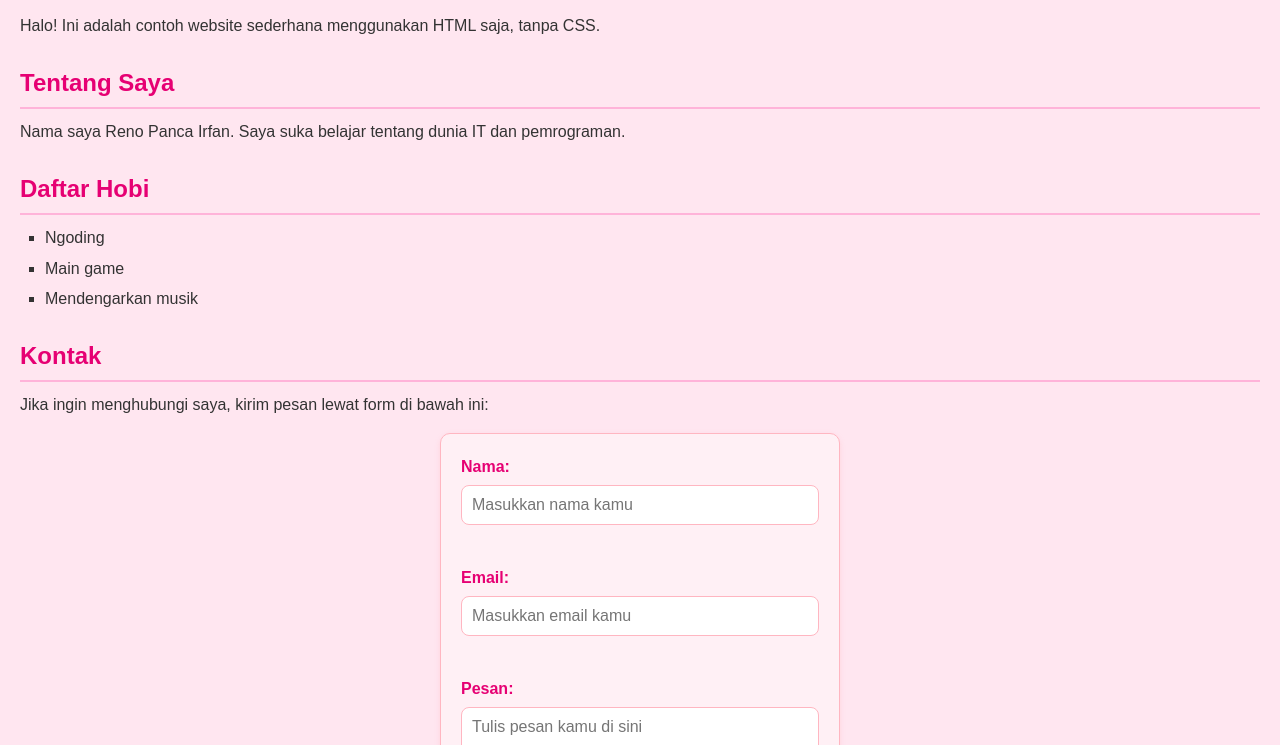
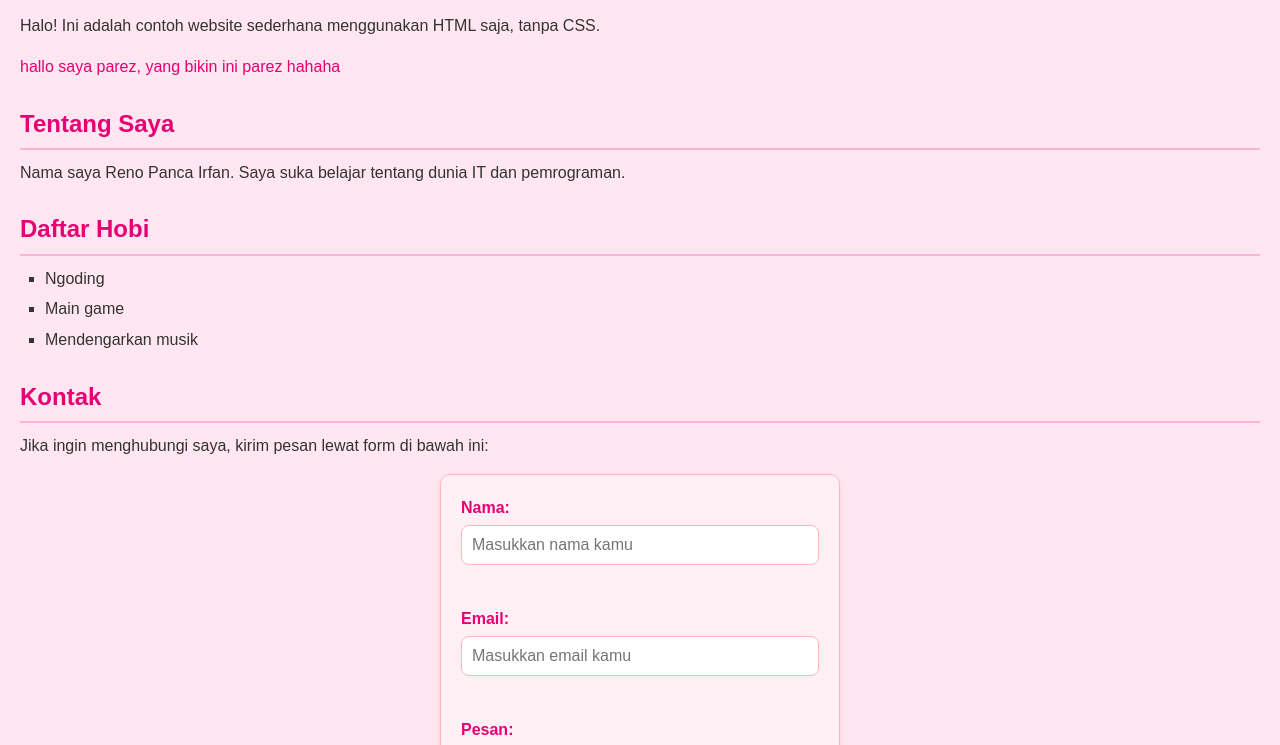
Before and after one commit to MuhammadRahel/robot, a plain HTML site: page index.html in a window 1280 px wide. Shown: the part 83-828 px from the top of the page. Drawn offline with Linux system fonts and the light colour scheme.

Commit message:
Update index.html dan style.css

```diff
--- a/index.html
+++ b/index.html
@@ -12,6 +12,7 @@
   <h1>Selamat Datang di Website Saya</h1>
 
   <p>Halo! Ini adalah contoh website sederhana menggunakan HTML saja, tanpa CSS.</p>
+  <p class="kolorparez">hallo saya parez, yang bikin ini parez hahaha</p>
 
   <h2>Tentang Saya</h2>
   <p>Nama saya Reno Panca Irfan. Saya suka belajar tentang dunia IT dan pemrograman.</p>
--- a/style.css
+++ b/style.css
@@ -4,6 +4,11 @@
   padding: 0;
   box-sizing: border-box;
   font-family: "Poppins", sans-serif;
+}
+
+
+.kolorparez{
+  color: #e60073;
 }
 
 /* Warna latar belakang lembut */
```
